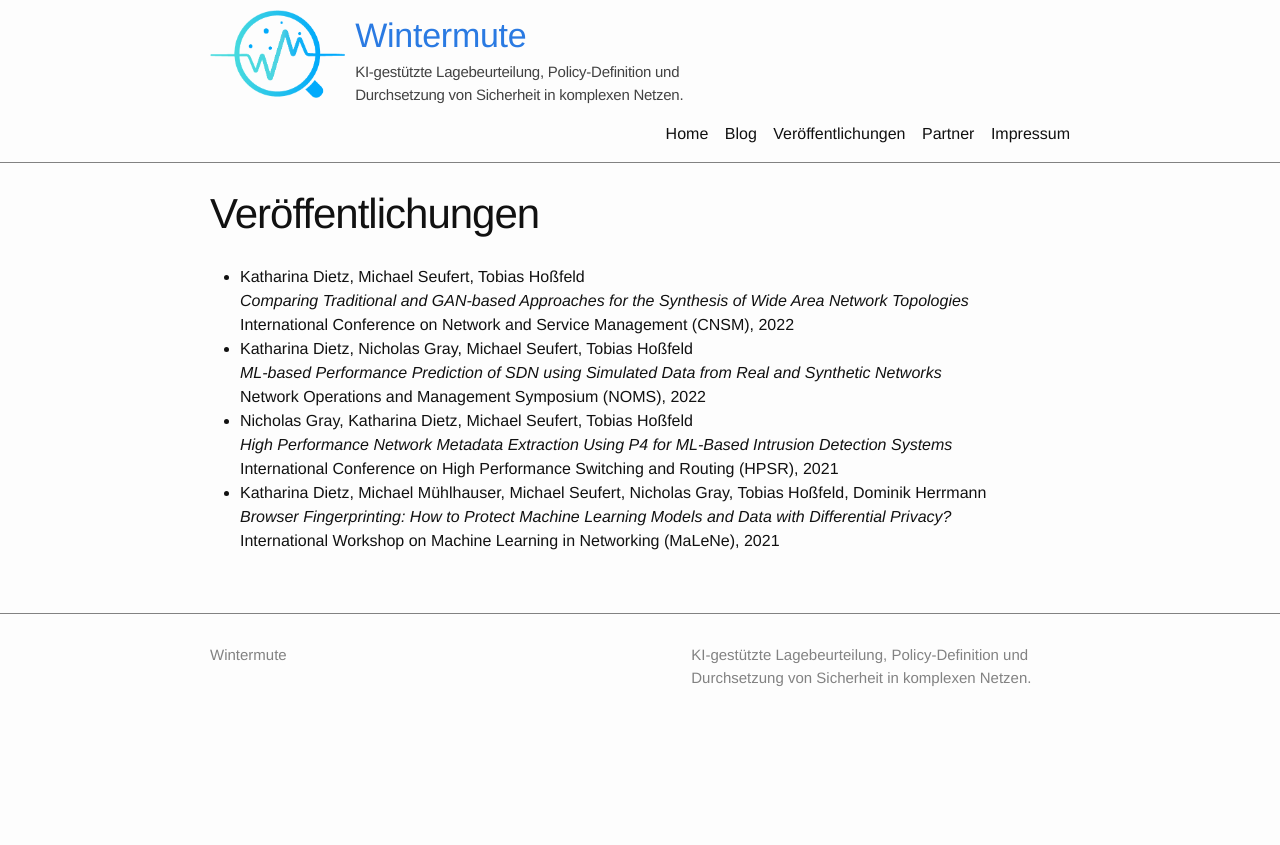
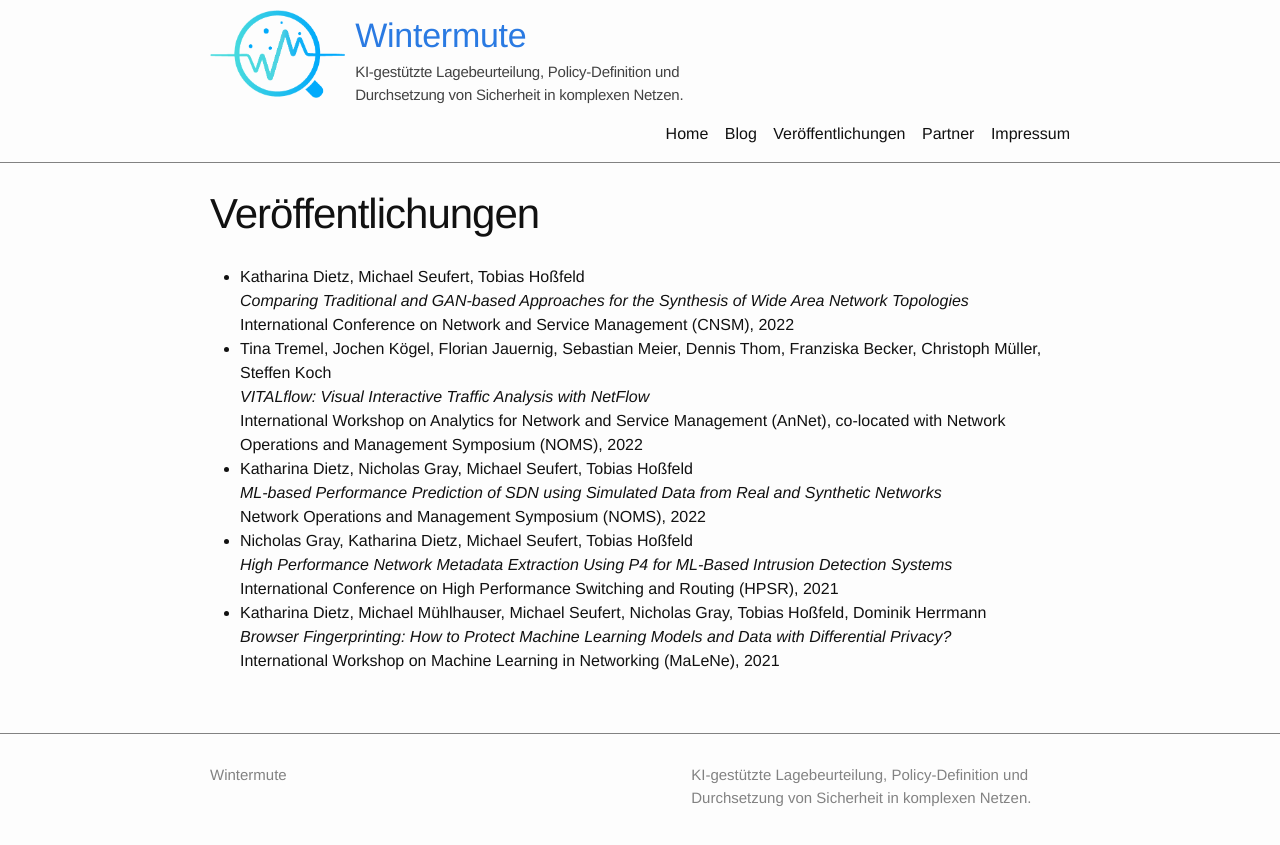
Before and after one commit to wintermute-project/website, a Jekyll site: the page built from veroeffentlichungen.md, in a window 1280 px wide. Shown: the top 845 px of the page. Built offline with Jekyll 4.4.1, drawn with Linux system fonts in a browser that asks for light colours.

Commit message:
update publications

```diff
--- a/_data/publications.yaml
+++ b/_data/publications.yaml
@@ -1,6 +1,11 @@
 - authors: Katharina Dietz, Michael Seufert, Tobias Hoßfeld
   title: "Comparing Traditional and GAN-based Approaches for the Synthesis of Wide Area Network Topologies"
   conf: International Conference on Network and Service Management (CNSM)
+  year: 2022
+
+- authors: Tina Tremel, Jochen Kögel, Florian Jauernig, Sebastian Meier, Dennis Thom, Franziska Becker, Christoph Müller, Steffen Koch
+  title: "VITALflow: Visual Interactive Traffic Analysis with NetFlow"
+  conf: International Workshop on Analytics for Network and Service Management (AnNet), co-located with Network Operations and Management Symposium (NOMS)
   year: 2022
 
 - authors: Katharina Dietz, Nicholas Gray, Michael Seufert, Tobias Hoßfeld
```
